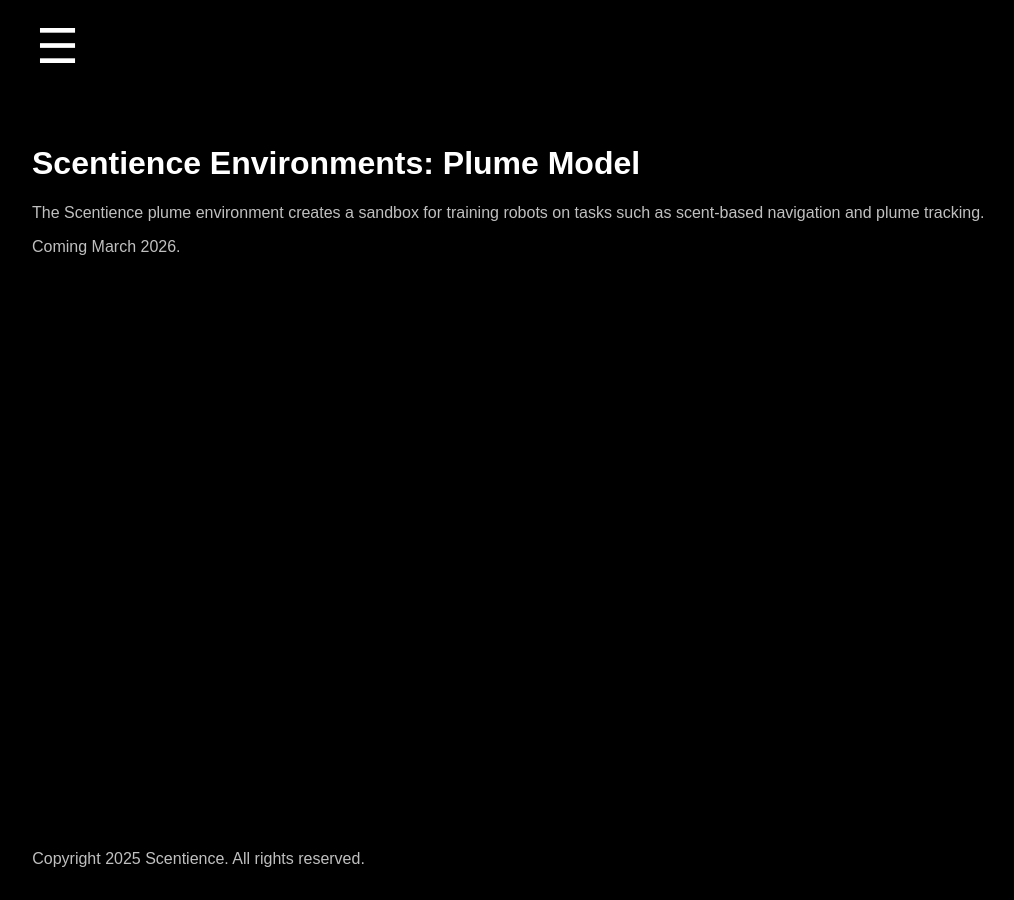
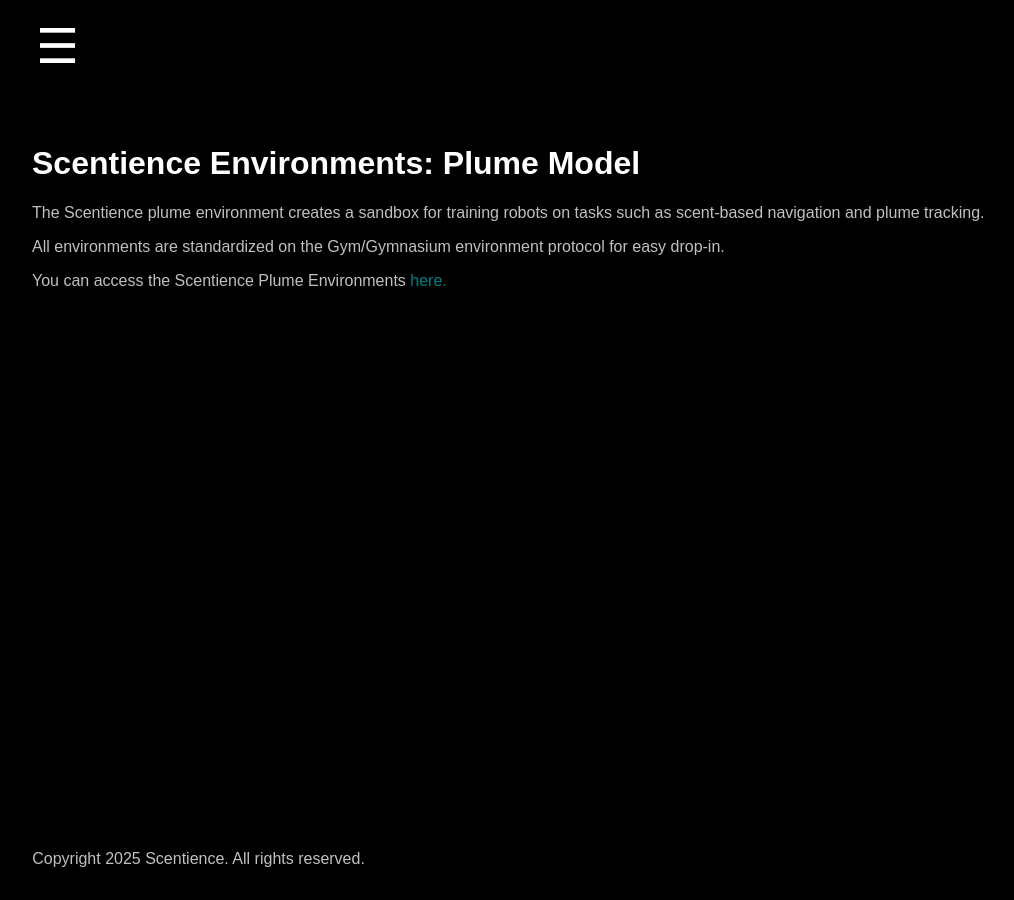
Before and after one commit to Scentience/docs-api, a Jekyll site: the page built from envs-plume_a.md, in a window 1280 px wide. Shown: the whole page, without its empty margins (0-1014 px from the left). Built offline with Jekyll 4.4.1, drawn with Linux system fonts in a browser that asks for light colours.

Commit message:
update for plume envs

```diff
--- a/envs-plume_a.md
+++ b/envs-plume_a.md
@@ -7,4 +7,6 @@
 
 The Scentience plume environment creates a sandbox for training robots on tasks such as scent-based navigation and plume tracking.
 
-Coming March 2026.
+All environments are standardized on the Gym/Gymnasium environment protocol for easy drop-in.
+
+You can access the Scentience Plume Environments [here.](https://github.com/Scentience/scentience-plume-envs)
```
Also changed, not shown: envs-overview.md (+1 -2 lines).
